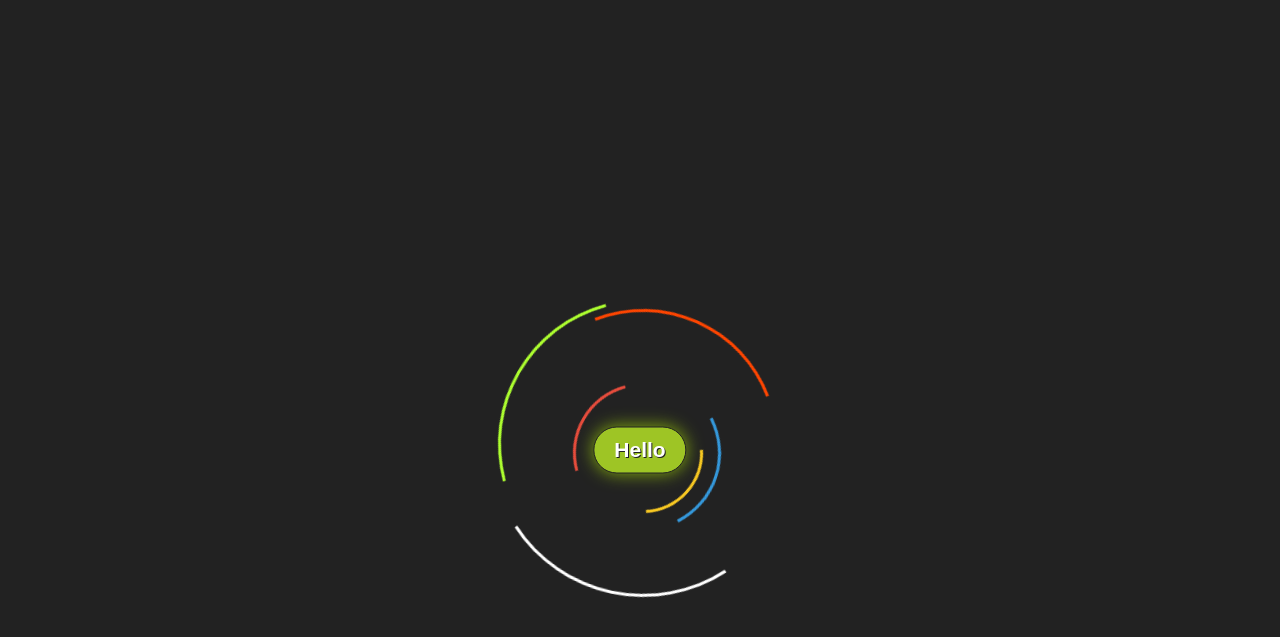
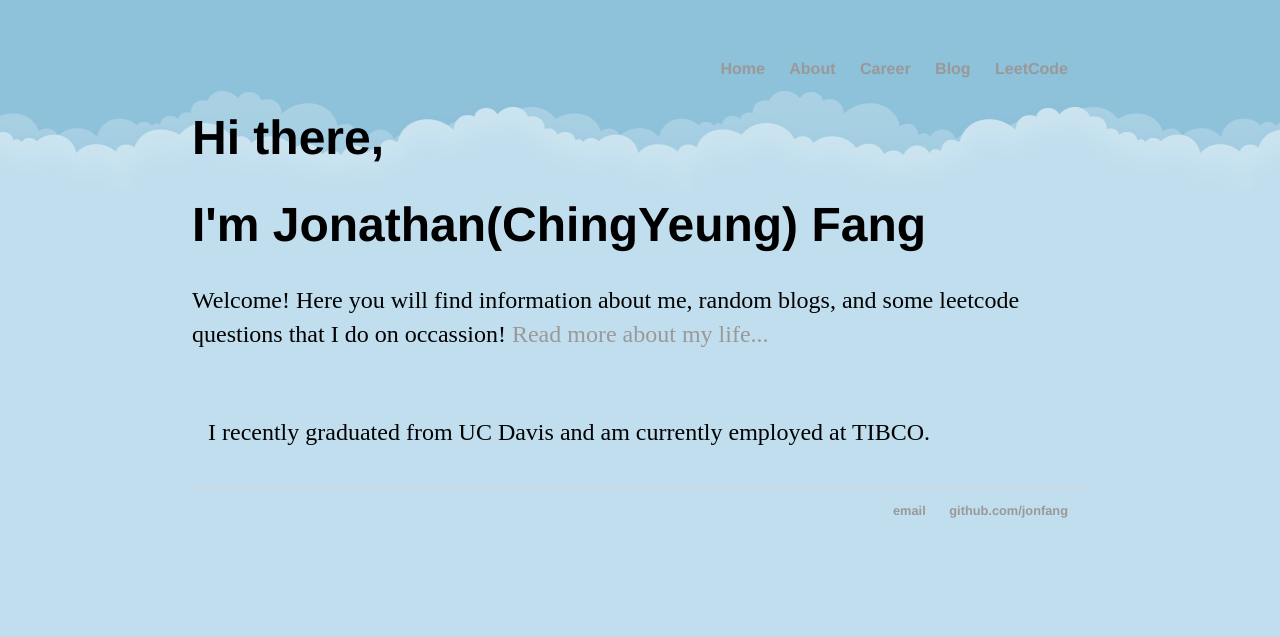
Before and after one commit to jonfang/jonfang.github.io, a Jekyll site: the page built from index.html, in a window 1280 px wide. Shown: the top 637 px of the page. Built offline with Jekyll 4.4.1, drawn with Linux system fonts in a browser that asks for light colours.

Commit message:
add some clouds

```diff
--- a/_layouts/default.html
+++ b/_layouts/default.html
@@ -7,6 +7,7 @@
 		<link rel="stylesheet" type="text/css" href="/css/animation.css">
 	</head>
 	<body>
+	<div id="awan"></div> <!--set the floating cloud thing in the background -->
 		<nav>
     		<ul>
         		<li><a href="/">Home</a></li>
@@ -17,7 +18,6 @@
     		</ul>
 		</nav>
 		<div class="container">
-
     		{{ content }}
 
 		</div><!-- /.container -->
--- a/css/main.css
+++ b/css/main.css
@@ -2,6 +2,7 @@
 body {
     margin: 60px auto;
     width: 70%;
+    background:#C0DEED;
     <!--background-image: url("../images/blue-ocean.jpg");-->
 }
 
@@ -50,3 +51,67 @@ ul.posts {
 ul.posts li {
     list-style: none;
 }
+
+/*The copy begins here*/
+/* * { background:#C0DEED} *//*makes the entire page blue*/
+
+#awan {
+    z-index: -1;
+position:absolute;
+top:0px;left:0px;
+width:100%;
+height:100%;
+margin:0px;
+padding:0px;
+/*background-color:#C0DEED;*/
+background: url('../images/floatingcloud.png') center top repeat-x;
+padding-top:100px;
+padding-bottom:10px;
+  width: 100%;
+  height: 135px;
+  animation: awan-animasi 10s linear infinite;
+  -ms-animation: awan-animasi 10s linear infinite;
+  -moz-animation: awan-animasi 10s linear infinite;
+  -webkit-animation: awan-animasi 10s linear infinite;
+
+}
+
+@keyframes awan-animasi {
+  from {
+    background-position: 0 0;
+  }
+
+  to {
+    background-position: 100% 0;
+  };
+}
+
+@-webkit-keyframes awan-animasi {
+  from {
+    background-position: 0 0;
+  }
+
+  to {
+    background-position: 100% 0;
+  };
+}
+
+@-ms-keyframes awan-animasi {
+  from {
+    background-position: 0 0;
+  }
+
+  to {
+    background-position: 100% 0;
+  };
+}
+
+@-moz-keyframes awan-animasi {
+  from {
+    background-position: 0 0;
+  }
+
+  to {
+    background-position: 100% 0;
+  };
+}
--- a/index.html
+++ b/index.html
@@ -3,14 +3,14 @@ layout: default
 title: Jonathan(ChingYeung) Fang
 ---
 <div class="blurb">
-		<!-- spinning circle animation -->
-		<div id="loader-wrapper">
+		<!-- spinning circle animation, disable loader-wrapper here in case do some testing -->
+		<!--<div id="loader-wrapper">
 			<button id="switch", onclick="myFunction()">Hello</button>
 			<div id="loader"></div>
 			<div id="loader2"></div>
 			<div class="loader-section section-left"></div>
     		<div class="loader-section section-right"></div>
-		</div>
+		</div>-->
 		<h1>Hi there,</h1>
 		<h1>I'm Jonathan(ChingYeung) Fang</h1>
 		<body>
```
Also changed, not shown: css/animation.css (+5 -2 lines), images/floatingcloud.png (added).
